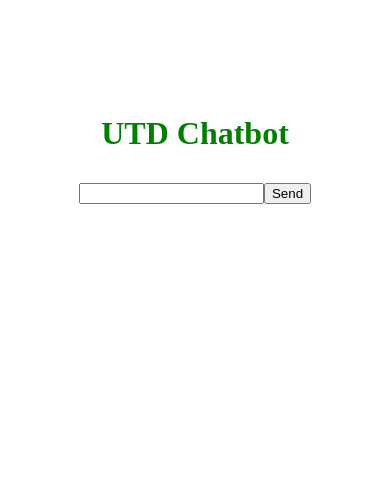
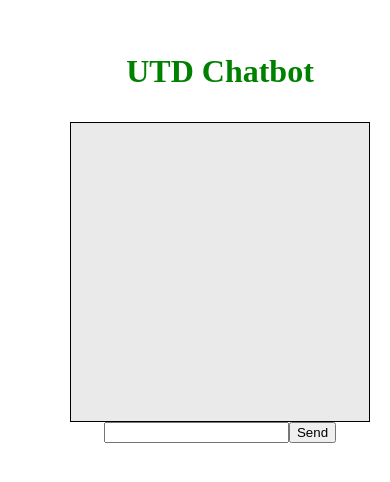
Before and after one commit to zaidhabibi/UTDChatbot, a React Native app: screen / in a window 390 px wide. Shown: the part 278-760 px from the top of the page. Built offline with nearby package versions, Linux system fonts and the light colour scheme.

Commit message:
Add files via upload
updated UI code

```diff
--- a/App.js
+++ b/App.js
@@ -2,12 +2,14 @@
 import { StyleSheet, Text, View } from 'react-native';
 import InputForm from './InputForm';
 import Title from './Title';
+import Box from './Box';
 
 export default function App() {
   return (
     <View style={styles.container}>
       <Title />
-      <InputForm/>
+      <Box />
+      <InputForm />
       <StatusBar style="auto" />
     </View>
   );
@@ -19,6 +21,9 @@
     backgroundColor: '#fff',
     alignItems: 'center',
     justifyContent: 'center',
+    position: 'absolute',
+    right: 20,
+    top: 300
   },
   title: {
     marginTop: 16,
--- a/Box.js
+++ b/Box.js
@@ -1,9 +1,23 @@
-import ReactDOM from 'react-dom/client';
+import { View } from 'react-native';
+import React from 'react';
 
 //This file creates the background box for the chat box
 
-function Box() {
+class Box extends React.Component {
+    render() {
+      return (
+        <View style={styles.rectangle}></View>
+      );
+    }
+  }
 
-}
+  const styles = {
+      rectangle: {
+          width: '300px',
+          height: '300px',
+          backgroundColor: '#EAEAEA',
+          border: "1px solid black"
+      }
+  }
 
 export default Box;
--- a/package.json
+++ b/package.json
@@ -12,7 +12,7 @@
     "expo": "~48.0.6",
     "expo-status-bar": "~1.4.4",
     "react": "18.2.0",
-    "react-native": "0.71.3",
+    "react-native": "0.71.4",
     "react-native-web": "~0.18.10",
     "react-dom": "18.2.0",
     "@expo/webpack-config": "^18.0.1"
```
Also changed, not shown: Logo.js (added, +9 -0 lines), 1 other file (tests, documents, lock files or other folders).
